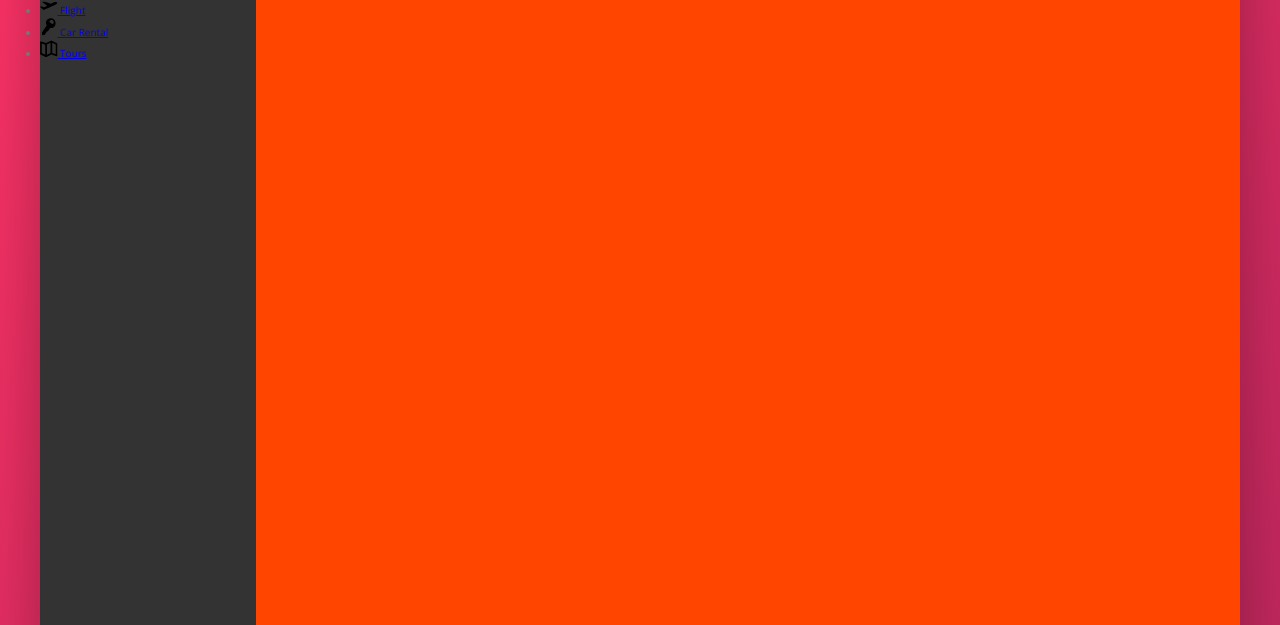
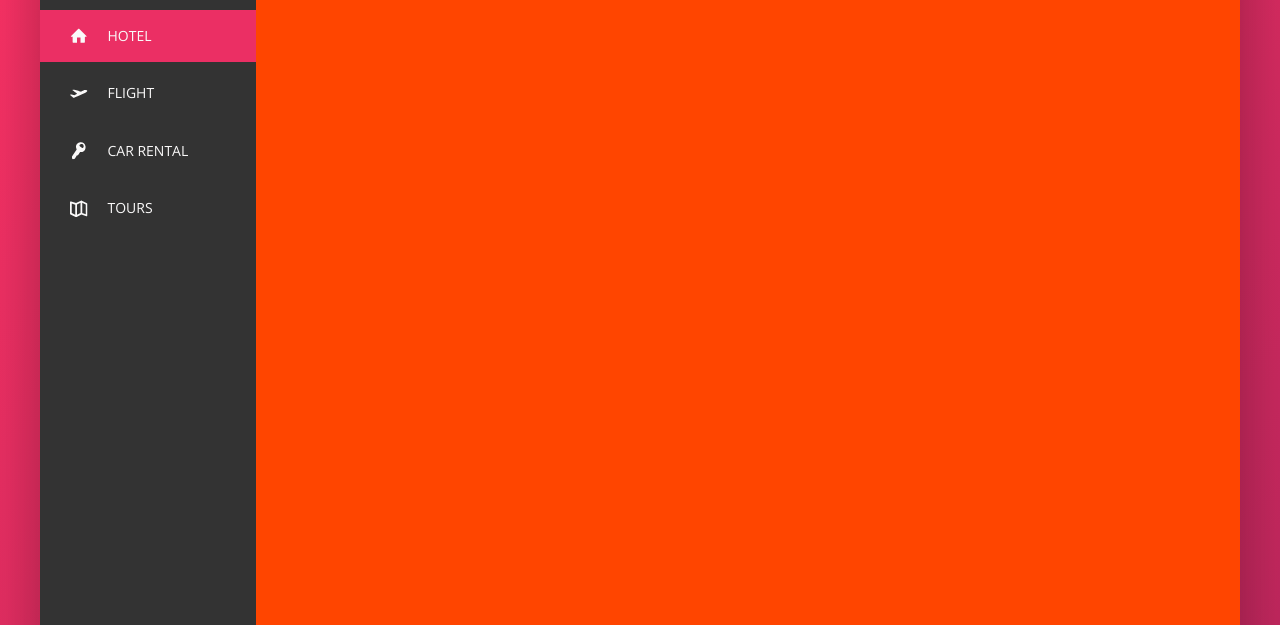
Before and after one commit to RickBr0wn/trillo, a website: page index.html in a window 1280 px wide. Shown: the part 175-800 px from the top of the page. Drawn offline with nearby package versions, Linux system fonts and the light colour scheme.

Commit message:
Building the navigation #2

```diff
--- a/index.html
+++ b/index.html
@@ -45,7 +45,7 @@
 			<div class="content">
 				<nav class="sidebar">
 					<ul class="side-nav">
-						<li class="side-nav__item">
+						<li class="side-nav__item side-nav__item--active">
 							<a href="#" class="side-nav__link">
 								<svg class="side-nav__icon">
 									<use xlink:href="img/sprite.svg#icon-home"></use>
--- a/sass/_components.scss
+++ b/sass/_components.scss
@@ -121,17 +121,62 @@
 //////////////////////////////////////////////
 // SIDE NAVIGATION
 .side-nav {
+  font-size: 1.4rem;
+  list-style: none;
+  margin-top: 3.5rem;
+
   &__item {
+    position: relative;
 
+    &:not(:last-child) {
+      margin-bottom: .5rem;
+    }
   }
 
-  &__link {
+  &__item::before {
+    content: "";
+    position: absolute;
+    top: 0;
+    left: 0;
+    height: 100%;
+    width: 3px;
+    background-color: var(--color-primary);
+    transform: scaleY(0);
+    transition: transform .2s,
+                width .4s cubic-bezier(1, 0, 0, 1) .2s, // duration effect delay
+                background-color .1s;
+  }
 
+  &__item:hover::before,
+  &__item--active::before {
+    // scale(1) = 100%
+    transform: scaleY(1);
+    width: 100%;
+  }
+
+  &__item:active::before {
+    background-color: var(--color-primary-light);
+  }
+
+  &__link:link,
+  &__link:visited {
+    color: var(--color-grey-light-1);
+    text-decoration: none;
+    text-transform: uppercase;
+    display: block;
+    padding: 1.5rem 3rem;
+    position: relative;
+    z-index: 10;
+
+    display: flex;
+    align-items: center;
   }
 
   &__icon {
     width: 1.75rem;
     height: 1.75rem;
+    margin-right: 2rem;
+    fill: currentColor;
   }
 }
 
```
Also changed, not shown: css/style.css.
